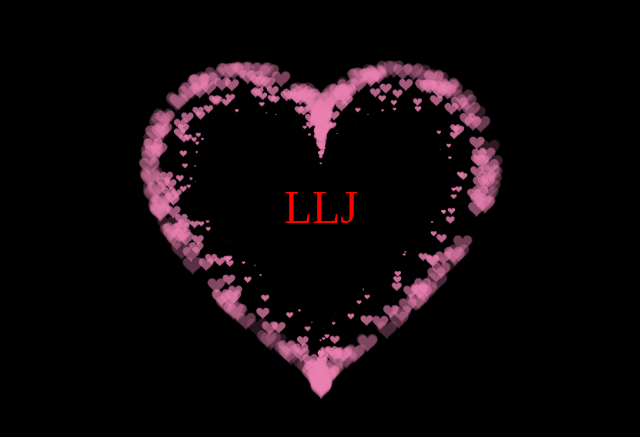
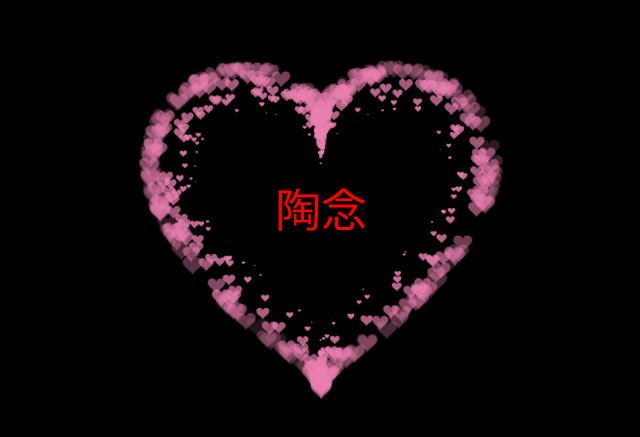
Before and after one commit to taonian/lsp, a plain HTML site: page index.html in a window 1280 px wide. Shown: the part 173-610 px from the top of the page, without its empty margins (319-959 px from the left). Drawn offline with Linux system fonts and the light colour scheme.

Commit message:
Update index.html

```diff
--- a/index.html
+++ b/index.html
@@ -103,7 +103,7 @@
   <body>
     <canvas id="pinkboard"></canvas>
     <!-- 在下面加名字 -->
-     <div id="name" style="color: red;">LLJ</div>
+     <div id="name" style="color: red;">陶念</div>
 
     <script>
       var settings = {
```
